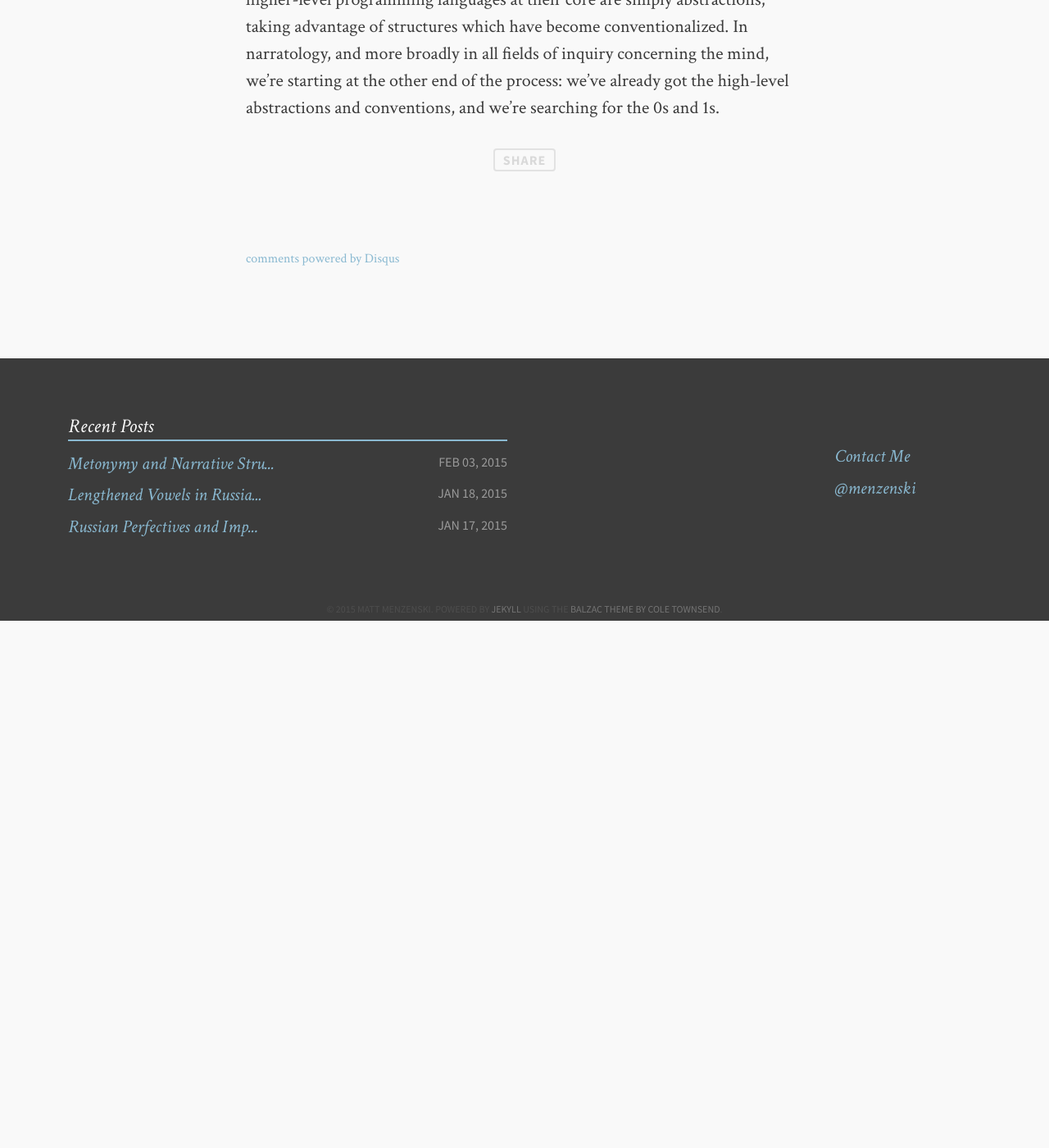
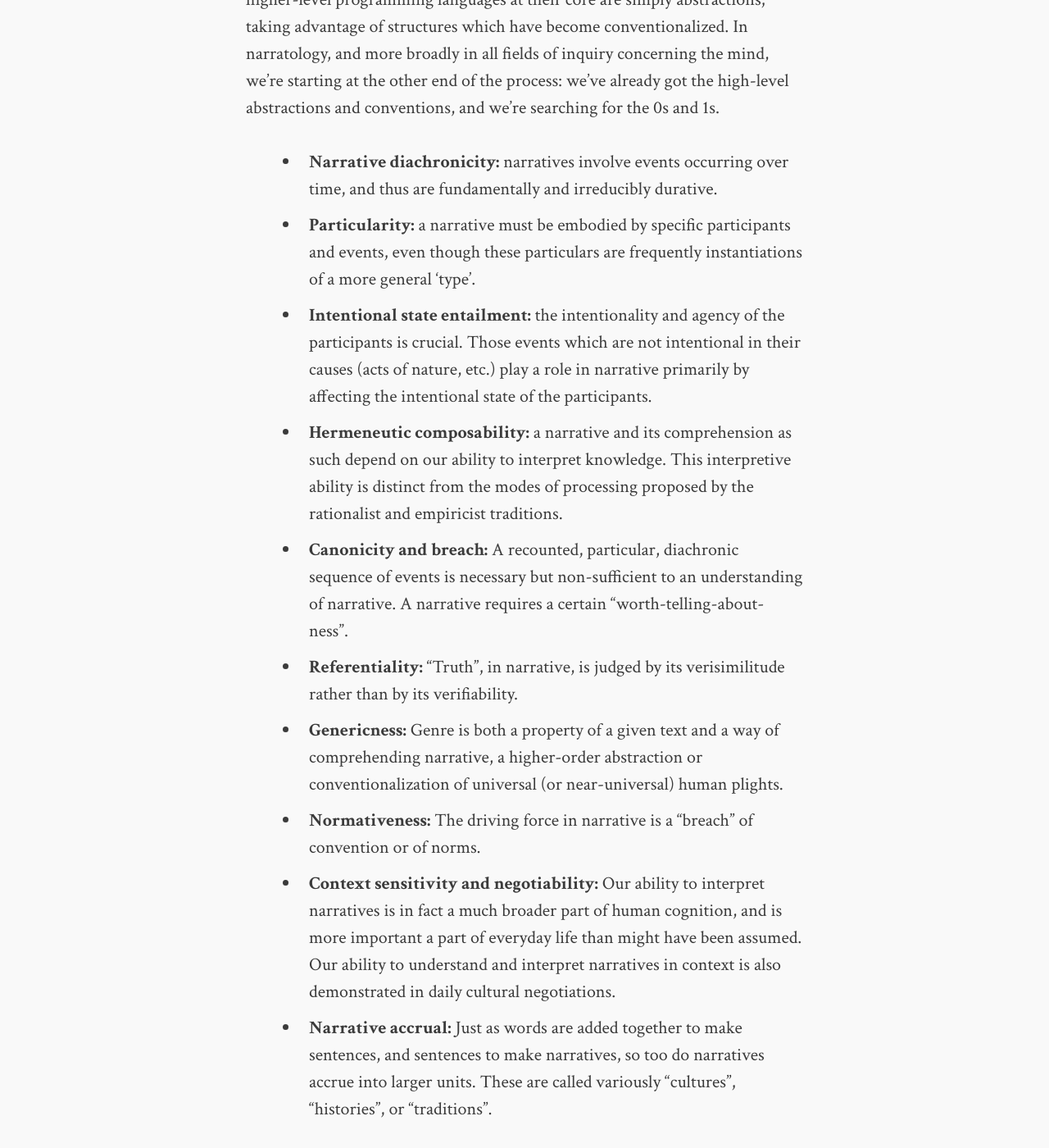
Before and after one commit to menzenski/menzenski.github.io, a Jekyll site: the page built from _posts/2015-02-03-Part-Whole-In-Narrative.md, in a window 1280 px wide and 1400 px high, scrolled down 3834 px. Shown: the whole window at 82% size. Built offline with Jekyll 4.4.1, drawn with Linux system fonts in a browser that asks for light colours; comment, search, counter and statistics services are not loaded; before the commit the page ends 4591 px from its top, so only the background shows below that.

Commit message:
added list

```diff
--- a/_posts/2015-02-03-Part-Whole-In-Narrative.md
+++ b/_posts/2015-02-03-Part-Whole-In-Narrative.md
@@ -92,3 +92,37 @@ narratology, and more broadly in all fields of inquiry concerning the
 mind, we're starting at the other end of the process: we've already
 got the high-level abstractions and conventions, and we're searching
 for the 0s and 1s.
+
+* **Narrative diachronicity:** narratives involve events occurring
+  over time, and thus are fundamentally and irreducibly durative.
+* **Particularity:** a narrative must be embodied by specific
+  participants and events, even though these particulars are
+  frequently instantiations of a more general 'type'.
+* **Intentional state entailment:** the intentionality and agency of
+  the participants is crucial. Those events which are not intentional
+  in their causes (acts of nature, etc.) play a role in narrative
+  primarily by affecting the intentional state of the participants.
+* **Hermeneutic composability:** a narrative and its comprehension as
+  such depend on our ability to interpret knowledge. This interpretive
+  ability is distinct from the modes of processing proposed by the
+  rationalist and empiricist traditions.
+* **Canonicity and breach:** A recounted, particular, diachronic
+  sequence of events is necessary but non-sufficient to an
+  understanding of narrative. A narrative requires a certain
+  "worth-telling-about-ness".
+* **Referentiality:** "Truth", in narrative, is judged by its
+  verisimilitude rather than by its verifiability.
+* **Genericness:** Genre is both a property of a given text and a way
+  of comprehending narrative, a higher-order abstraction or
+  conventionalization of universal (or near-universal) human plights.
+* **Normativeness:** The driving force in narrative is a "breach" of
+  convention or of norms.
+* **Context sensitivity and negotiability:** Our ability to interpret
+  narratives is in fact a much broader part of human cognition, and is
+  more important a part of everyday life than might have been
+  assumed. Our ability to understand and interpret narratives in
+  context is also demonstrated in daily cultural negotiations.
+* **Narrative accrual:** Just as words are added together to make
+  sentences, and sentences to make narratives, so too do narratives
+  accrue into larger units. These are called variously "cultures",
+  "histories", or "traditions".
```
